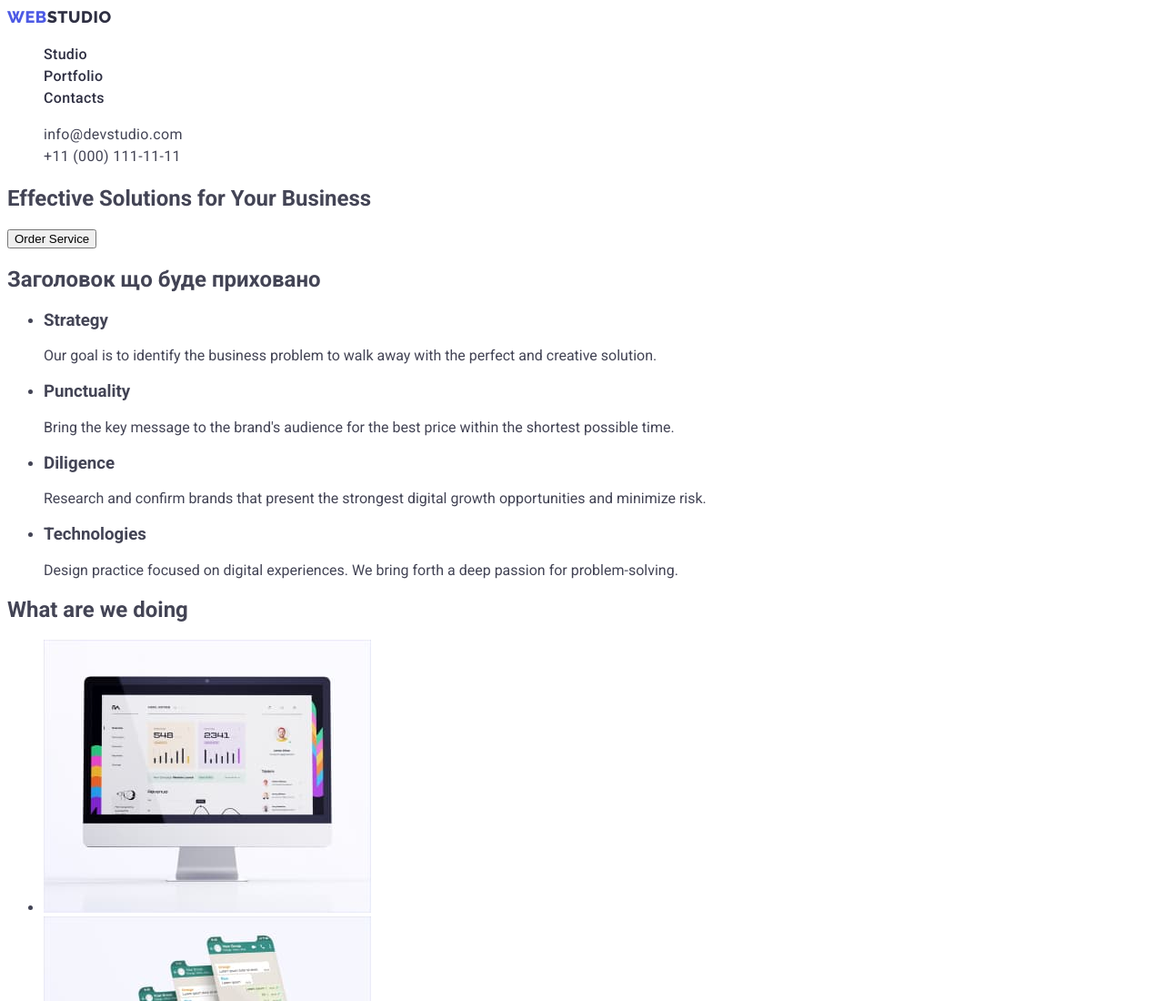
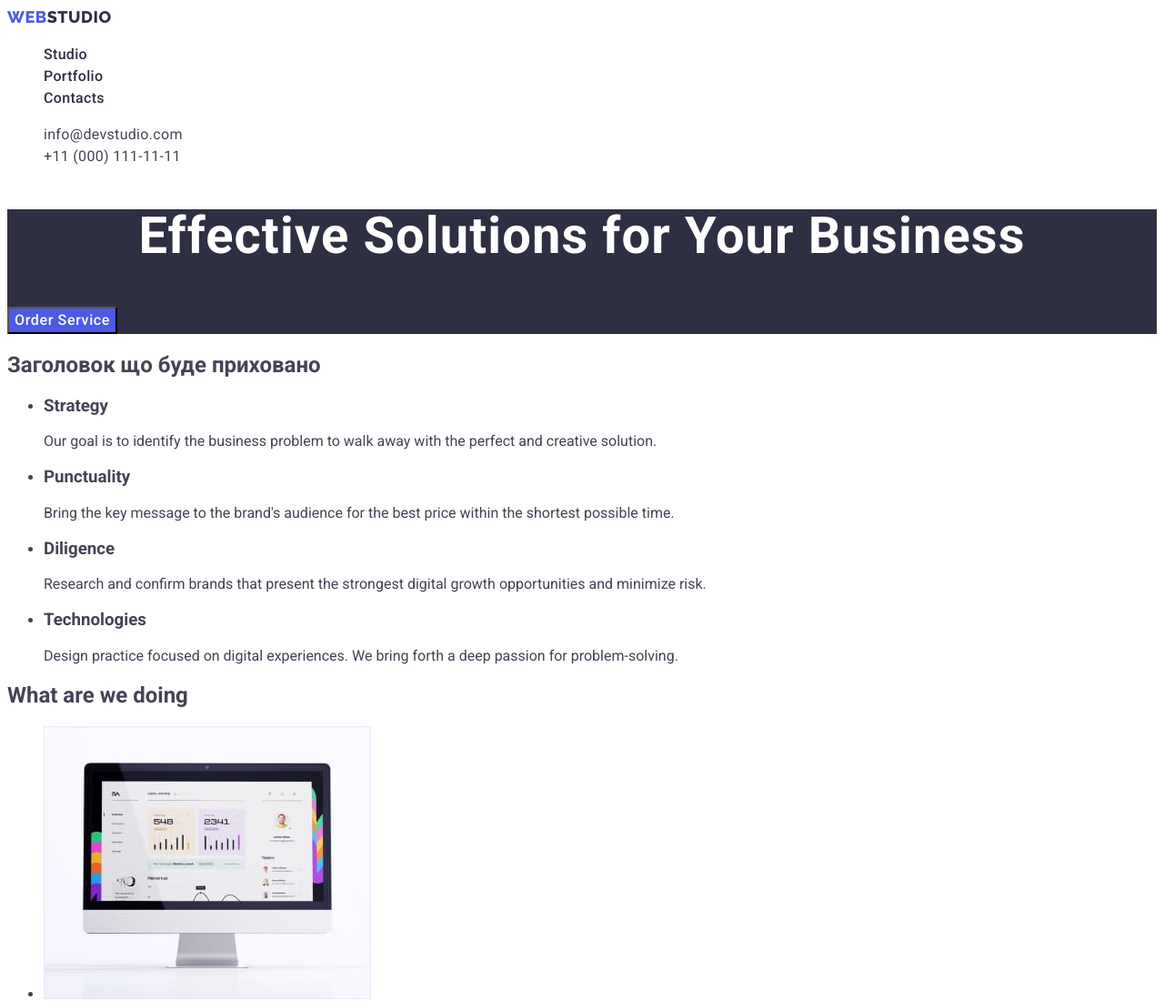
Before and after one commit to Dtimewarp/goit-markup-hw-02, a plain HTML site: page index.html in a window 1280 px wide. Shown: the top 1100 px of the page at 91% size. Drawn offline with Linux system fonts and the light colour scheme.

Commit message:
index main section 1

```diff
--- a/css/styles.css
+++ b/css/styles.css
@@ -122,3 +122,32 @@ body {
   letter-spacing: 0.32px;
   color: var(--slate, #434455);
 }
+
+.first-section-background {
+  background-color: var(--navyblue, #2e2f42);
+}
+
+.first-section-text {
+  font-size: 56px;
+  font-weight: 700;
+  line-height: 1.07;
+  letter-spacing: 1.12px;
+  text-align: center;
+  color: #ffffff;
+}
+
+.order-service-btn {
+  background-color: #4d5ae5;
+  font-family: "Roboto", sans-serif;
+  font-weight: 500;
+  font-size: 16px;
+  line-height: 1.5;
+  letter-spacing: 0.64px;
+  color: #ffffff;
+}
+
+.order-service-btn:hover,
+.order-service-btn:focus {
+  background-color: #404bbf;
+  cursor: pointer;
+}
--- a/index.html
+++ b/index.html
@@ -44,9 +44,11 @@
     <!-- Main content -->
     <main>
       <!-- Section 1 -->
-      <section>
-        <h1>Effective Solutions for Your Business</h1>
-        <button type="button">Order Service</button>
+      <section class="first-section-background">
+        <h1 class="first-section-text">
+          Effective Solutions for Your Business
+        </h1>
+        <button class="order-service-btn" type="button">Order Service</button>
       </section>
 
       <!-- Section 2 -->
```
